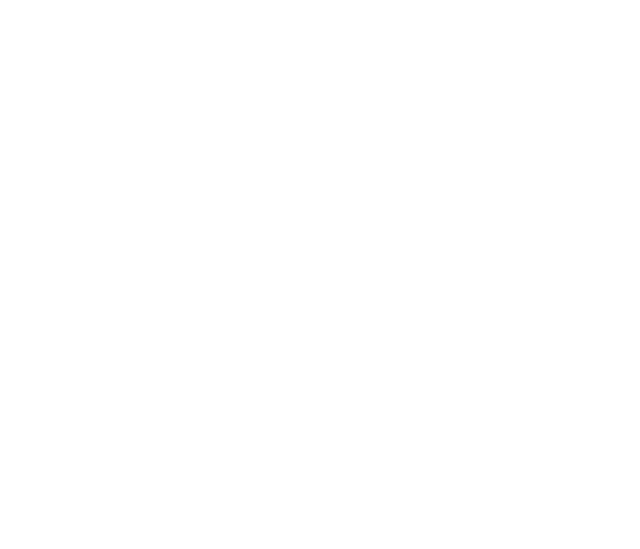
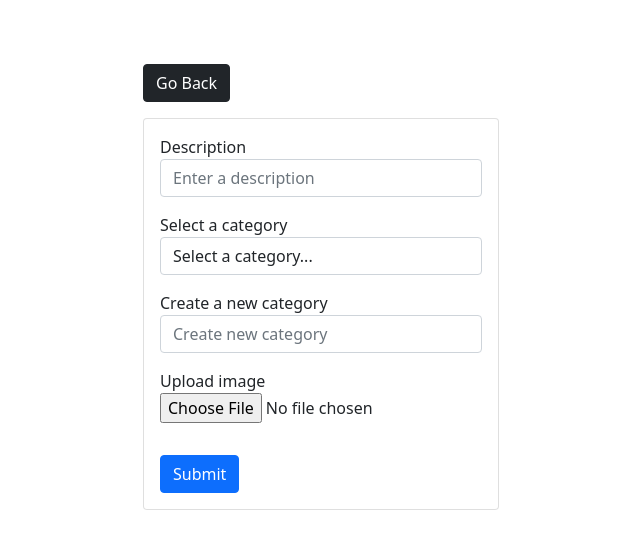
Before and after one commit to preciousimo/photo_album, a Django app: page /add/ in a window 1280 px wide. Before the commit the part shown is empty. Shown: the top 549 px of the page, without its empty margins (319-959 px from the left). Run offline with Django 3.2, Linux system fonts and the light colour scheme; data comes from the database, SQL or seed files in the repository; both versions use the stored data as it was after the commit.

Commit message:
Filter photos by categories

```diff
--- a/photos/templates/photos/add.html
+++ b/photos/templates/photos/add.html
@@ -0,0 +1,64 @@
+<!DOCTYPE html>
+<html lang="en">
+
+<head>
+    <meta charset="UTF-8">
+    <meta http-equiv="X-UA-Compatible" content="IE=edge">
+    <meta name="viewport" content="width=device-width, initial-scale=1.0">
+    <title>Add</title>
+    <link href="https://cdn.jsdelivr.net/npm/bootstrap@5.0.0-beta1/dist/css/bootstrap.min.css" rel="stylesheet"
+        integrity="sha384-giJF6kkoqNQ00vy+HMDP7azOuL0xtbfIcaT9wjKHr8RbDVddVHyTfAAsrekwKmP1" crossorigin="anonymous">
+
+</head>
+
+<body class="m-5">
+
+    <div class="container">
+        <div class="row justify-content-center">
+            <div class="col-md-4">
+                <a href="{% url 'gallery' %}" class="btn btn-dark my-3">Go Back</a>
+                <div class="card">
+
+
+                    <form method="POST" action="" enctype="multipart/form-data">
+
+                        {% csrf_token %}
+
+                        <div class="form-group m-3">
+                            <label>Description</label>
+                            <input required name="description" class="form-control" type="text" placeholder="Enter a description">
+                        </div>
+
+                        <div class="form-group m-3">
+                            <label>Select a category</label>
+                            <select name="category" class="form-control" >
+                                <option value="none">Select a category...</option>
+
+                                {% for category in categories %}
+                                <option value="{{category.id}}">{{category.name}}</option>
+                                {% endfor %}
+                            </select>
+                        </div>
+
+                        <div class="form-group m-3">
+                            <label>Create a new category</label>
+                            <input name="category_new" class="form-control" type="text" placeholder="Create new category">
+                        </div>
+
+                        <div class="form-group m-3">
+                            <label>Upload image</label>
+                            <input requiured name="image" class="form-control-file" type="file">
+                        </div>
+
+                        <button type="submit" class="btn btn-primary m-3">Submit</button>
+
+                    </form>
+
+                </div>
+            </div>
+        </div>
+    </div>
+
+</body>
+
+</html>
--- a/photos/views.py
+++ b/photos/views.py
@@ -1,9 +1,16 @@
-from django.shortcuts import render
+from django.shortcuts import render, redirect
 from .models import Category, Photo
+
 # Create your views here.
 def gallery(request):
+    category = request.GET.get('category')
+    if category == None:
+        photos = Photo.objects.all()
+    else:
+        photos = Photo.objects.filter(category__name = category)
+
     categories = Category.objects.all()
-    photos = Photo.objects.all()
+
     context = {'categories': categories, 'photos': photos}
     return render(request, 'photos/gallery.html', context)
 
@@ -12,4 +19,26 @@
     return render(request, 'photos/photo.html', {'photo': photo})
 
 def addPhoto(request):
-    return render(request, 'photos/add.html')
+    categories = Category.objects.all()
+
+    if request.method == 'POST':
+        data = request.POST
+        image = request.FILES.get('image')
+
+        if data['category'] != 'none':
+            category = Category.objects.get(id=data['category'])
+        elif data['category_new'] != '':
+            category, created = Category.objects.get_or_create(name=data['category_new'])
+        else:
+            category = None
+
+        photo = Photo.objects.create(
+            category=category,
+            description=data['description'],
+            image=image,
+        )
+
+        return redirect('gallery')
+
+    context = {'categories': categories}
+    return render(request, 'photos/add.html', context)
```
Also changed, not shown: photos/templates/photos/gallery.html (+7 -3 lines), db.sqlite3, static/images/pexels-chevanon-photography-1108099.jpg (deleted), static/images/pexels-dominika-roseclay-2023384.jpg (deleted), static/images/pexels-helena-lopes-2253275.jpg (deleted), 1 other file.
